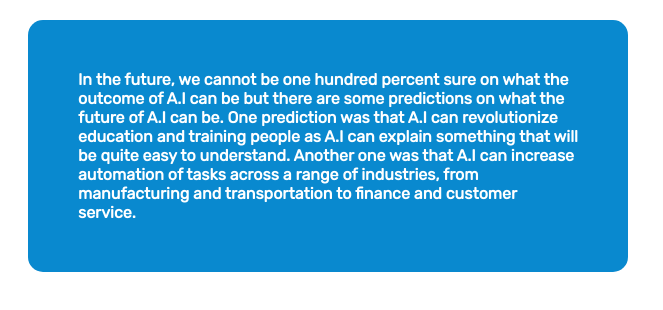
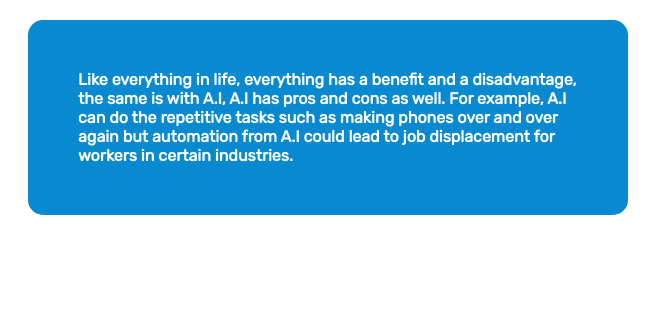
Before and after one commit to 824650/PrintedStuffsPassionProject, a plain HTML site: page index.html in a window 1280 px wide. Shown: the whole page, without its empty margins (0-663 px from the left). Drawn offline with Linux system fonts and the light colour scheme.

Commit message:
Update index.html

```diff
--- a/index.html
+++ b/index.html
@@ -21,7 +21,7 @@ div {
 </style>
 </head>
 <body>
-<div>In the future, we cannot be one hundred percent sure on what the outcome of A.I can be but there are some predictions on what the future of A.I can be. One prediction was that A.I can revolutionize education and training people as A.I can explain something that will be quite easy to understand. Another one was that A.I can increase automation of tasks across a range of industries, from manufacturing and transportation to finance and customer service.</div>
+<div>Like everything in life, everything has a benefit and a disadvantage, the same is with A.I, A.I has pros and cons as well. For example, A.I can do the repetitive tasks such as making phones over and over again but automation from A.I could lead to job displacement for workers in certain industries.</div>
 
 </body>
 </html>
```
